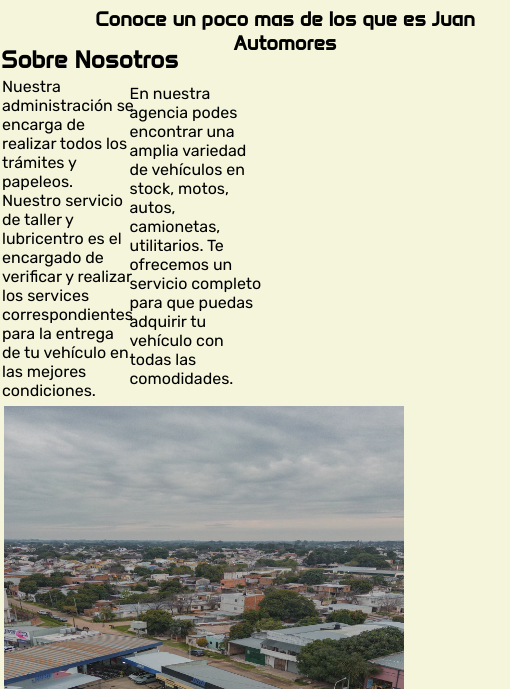
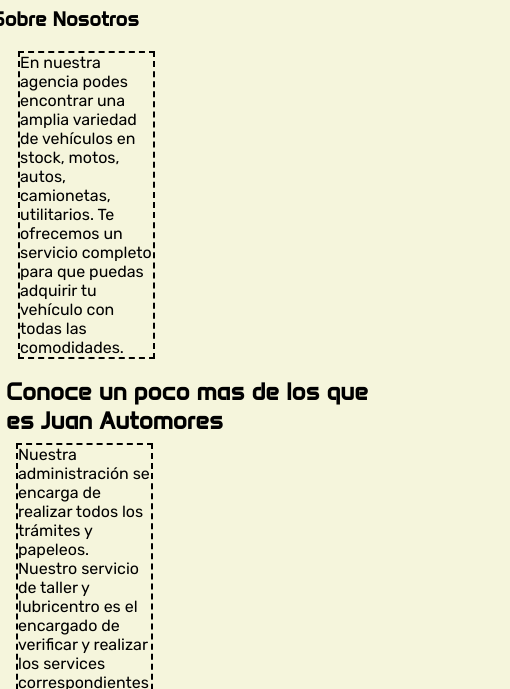
Before and after one commit to FernandoCardani/Proyecto-Web-Coder, a website: page nosoteos.html in a window 390 px wide. Shown: the part 155-844 px from the top of the page, 510 px wide, since content can reach past the window. Drawn offline with Linux system fonts and the light colour scheme.

Commit message:
nosotoros bordes

```diff
--- a/nosoteos.html
+++ b/nosoteos.html
@@ -28,14 +28,14 @@
     </header>
     <main>
         <section>
-            <h1 class="conocenos_h1">Conoce un poco mas de los que es Juan Automores</h1>
-            <h2 class="sobre">Sobre Nosotros</h2>
-            <p class="nosotros">Nuestra administración se encarga de realizar todos los trámites y papeleos. Nuestro servicio de taller y lubricentro es el encargado de verificar y realizar los services correspondientes para la entrega de tu vehículo en las mejores condiciones.</p>
-            <p class="pdenosotros">En nuestra agencia podes encontrar una amplia variedad de vehículos en stock, motos, autos, camionetas, utilitarios. Te ofrecemos un servicio completo para que puedas adquirir tu vehículo con todas las comodidades.</p>
+            <h1 class="conocenos_h1">Sobre Nosotros</h1>
+            <p class="nosotros">En nuestra agencia podes encontrar una amplia variedad de vehículos en stock, motos, autos, camionetas, utilitarios. Te ofrecemos un servicio completo para que puedas adquirir tu vehículo con todas las comodidades.</p>
+            <h2 class="sobre">Conoce un poco mas de los que es Juan Automores</h2>
+            <p class="pdenosotros">Nuestra administración se encarga de realizar todos los trámites y papeleos. Nuestro servicio de taller y lubricentro es el encargado de verificar y realizar los services correspondientes para la entrega de tu vehículo en las mejores condiciones.</p>
             <img src="asset/img/juan dron.webp" alt="Consecionaria" class="dron">
             <h2 class="preguntas">Preguntas Frecuentes</h2>
             <h3 class="preguntas">¿Cuales son los métodos de financiación?</h3>
-            <p>Recibimos usados desde 2010 en adelante, te recomendamos acercarte a la agencia o tambien puedes<a href="https://wa.link/eg2ve1">Contactarnos</a></p>
+            <p>Recibimos usados desde 2010 en adelante, te recomendamos acercarte a la agencia o tambien puedes<a target="_blank" href="https://wa.link/eg2ve1">Contactarnos</a></p>
             <h3 class="preguntas">¿Cuales son los métodos de financiación?</h3>
             <p>En Juan financiamos tu vehiculo de manera exclusiva con créditos bancarios HSBC, BBVA,SUPERVIELLE de forma directa.</p>
             <h3 class="preguntas">¿Que tipos de vehículos tienen?</h3>
--- a/styles/style.css
+++ b/styles/style.css
@@ -92,8 +92,10 @@
 @media screen and (max-width:600px){
     section h1.conocenos_h1{
         position: relative;
-        left: 60px;
+        right: 160px;
         top: 10px;
+        margin: 0;
+        padding: 0;
     }
     section h2{
         position: relative;
@@ -103,12 +105,22 @@
     }
     .pdenosotros{
         position: relative;
-        right: 21px;
+        left: 6px;
         width: 35%;
     }
     .dron{
         position: relative;
         left: 4px;
+    }
+    .nosotros{
+        position: relative;
+        left: 8px;
+        top: 20px;
+    }
+    .sobre{
+        position: relative;
+        left: 6px;
+        top: 20px;
     }
 }
 
@@ -260,7 +272,6 @@
 }
 h2{
     padding: 25px;
-    margin: 150px;
 }
 ul li{
     margin-bottom: 16px;
@@ -270,25 +281,36 @@
 
 .conocenos_h1{
     position: relative;
-    right: 30px;
-    top: 300px;
+    right: 840px;
+    top: 3px;
 }
 .nosotros{
     display: inline-block;
+    width: 35%;
+    margin: 10px;
+    margin-bottom: 18px;
+    vertical-align: top;
+    border: dashed 2px;
+}
+
+.nosotros:hover{
+    transform: scale(1.2);
+}
+.sobre{
     position: relative;
-    top: 1px;
-    width: 35%;
-    padding: 2px;
-    vertical-align: top;
+    right: 0;
 }
 .pdenosotros{
     display: inline-block;
     width: 35%;
     margin: 10px;
-    margin-bottom: 18px;
+    margin-top: 28px;
     vertical-align: top;
+    border: dashed 2px;
 }
-
+.pdenosotros:hover{
+    transform: scale(1.2);
+}
 .dron{
     width: 400px;
     height: 500px;
```
